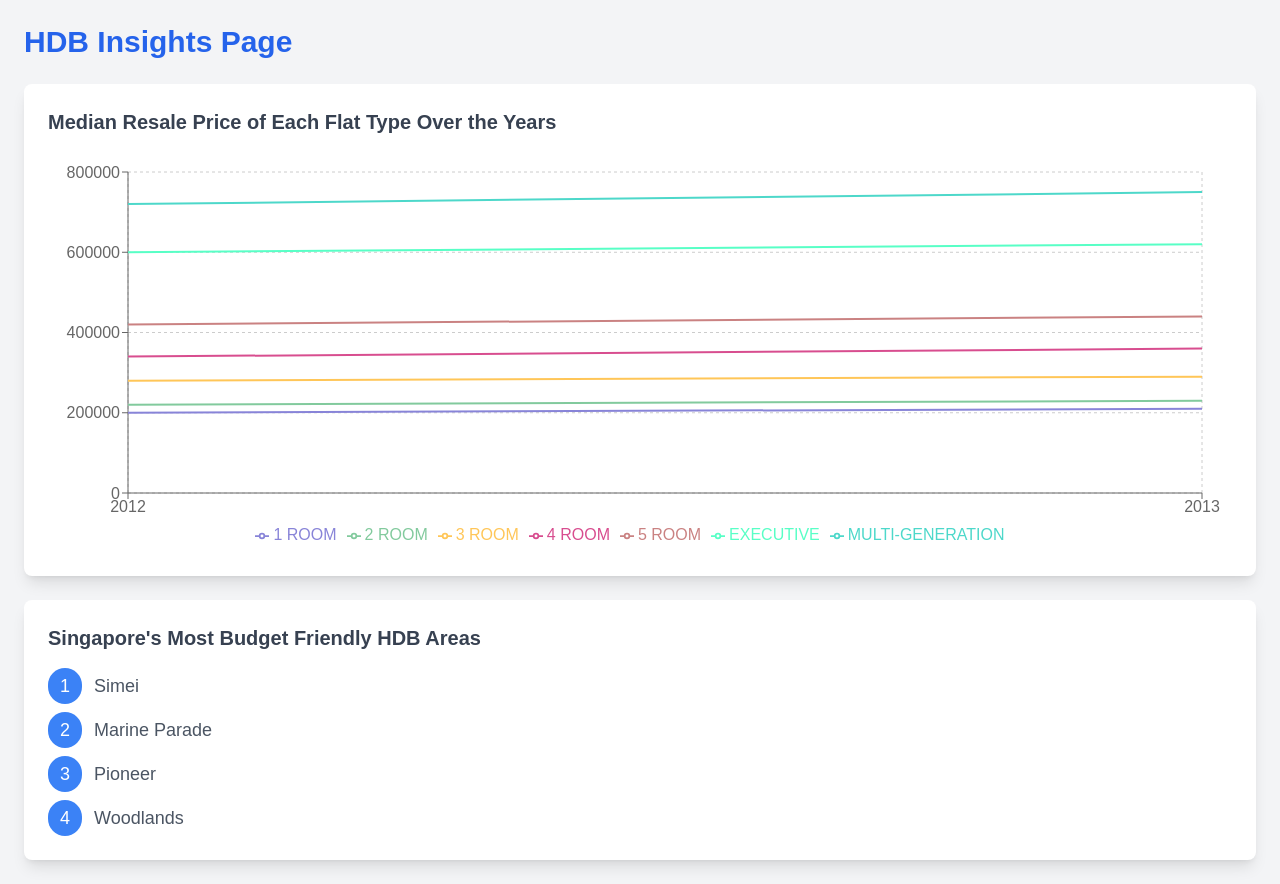
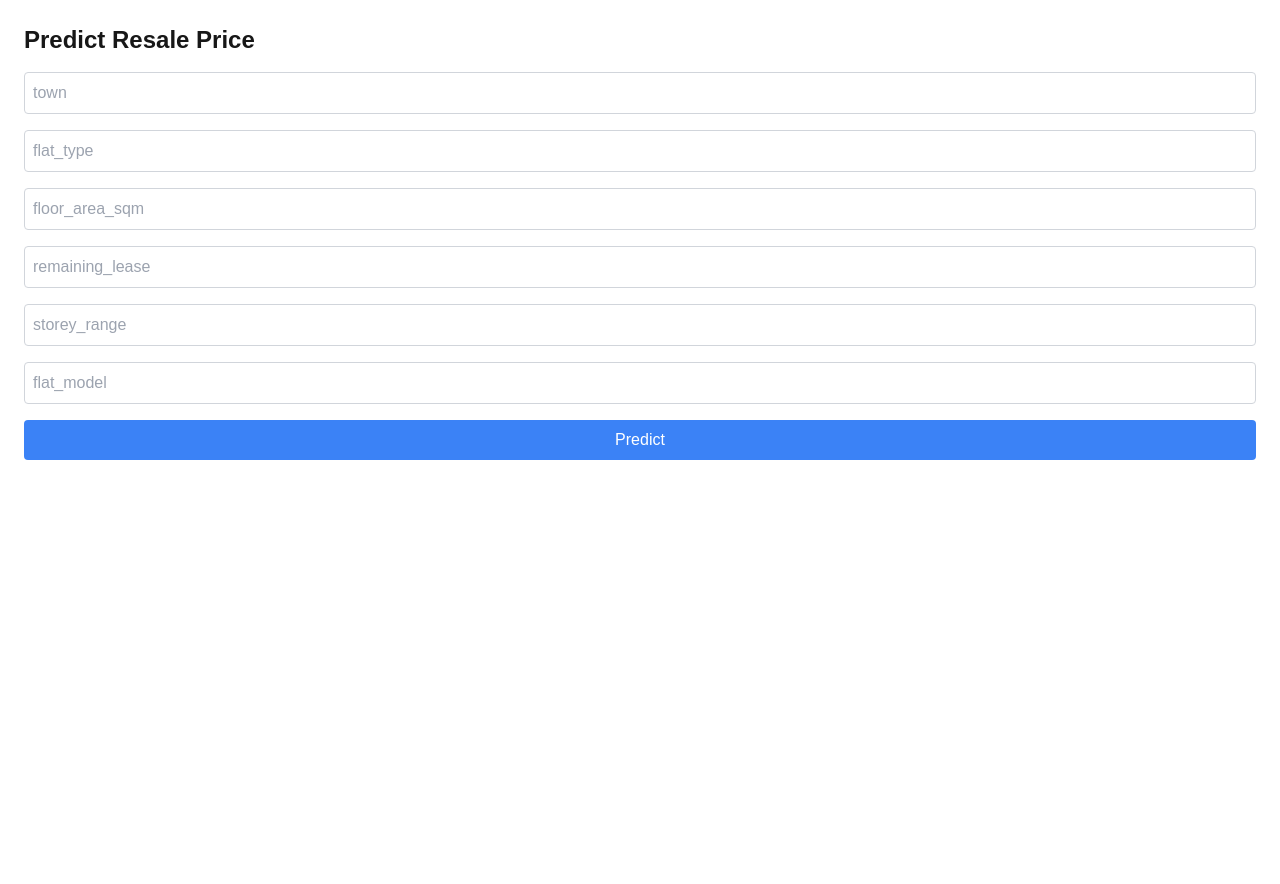
Before and after one commit to Pratz2005/HDB, a Next.js app in the folder smart-hdb-finder/frontend/: page /insights in a window 1280 px wide. After the commit the page ends 800 px from the top, so only its background shows below. Built offline with nearby package versions, Linux system fonts and the light colour scheme.

Commit message:
ignore this

```diff
--- a/smart-hdb-finder/frontend/src/app/insights/page.js
+++ b/smart-hdb-finder/frontend/src/app/insights/page.js
@@ -1,120 +1,56 @@
 "use client";
+import { useState } from "react";
 
-import {
-  LineChart,
-  Line,
-  XAxis,
-  YAxis,
-  CartesianGrid,
-  Tooltip,
-  Legend,
-  ResponsiveContainer,
-} from "recharts";
+export default function PricePredictor() {
+  const [form, setForm] = useState({
+    town: "",
+    flat_type: "",
+    floor_area_sqm: "",
+    remaining_lease: "",
+    storey_range: "",
+    flat_model: "",
+  });
+  const [result, setResult] = useState(null);
 
-// Sample multi-series data:
-// Each object represents one time point (e.g., a year).
-// Keys match flat types, and values are median (or predicted) prices.
-const multiSeriesData = [
-  {
-    year: 2012,
-    "1 ROOM": 200000,
-    "2 ROOM": 220000,
-    "3 ROOM": 280000,
-    "4 ROOM": 340000,
-    "5 ROOM": 420000,
-    EXECUTIVE: 600000,
-    "MULTI-GENERATION": 720000
-  },
-  {
-    year: 2013,
-    "1 ROOM": 210000,
-    "2 ROOM": 230000,
-    "3 ROOM": 290000,
-    "4 ROOM": 360000,
-    "5 ROOM": 440000,
-    EXECUTIVE: 620000,
-    "MULTI-GENERATION": 750000
-  },
-  // ... add more data for additional years
-];
+  const handleChange = (e) => {
+    setForm({ ...form, [e.target.name]: e.target.value });
+  };
 
-// List of flat types to display as separate lines
-const flatTypes = [
-  "1 ROOM",
-  "2 ROOM",
-  "3 ROOM",
-  "4 ROOM",
-  "5 ROOM",
-  "EXECUTIVE",
-  "MULTI-GENERATION"
-];
+  const predictPrice = async () => {
+    const response = await fetch("http://localhost:8000/predict", {
+      method: "POST",
+      headers: { "Content-Type": "application/json" },
+      body: JSON.stringify(form),
+    });
+    const data = await response.json();
+    setResult(data.predicted_price);
+  };
 
-// Example list of budget-friendly areas
-const topAreas = ["Simei", "Marine Parade", "Pioneer", "Woodlands"];
-
-// Optional: define a color palette for each line
-const COLORS = [
-  "#8884d8", // 1 ROOM
-  "#82ca9d", // 2 ROOM
-  "#ffc658", // 3 ROOM
-  "#d84d8f", // 4 ROOM
-  "#ca8282", // 5 ROOM
-  "#58ffc6", // EXECUTIVE
-  "#4dd8ca", // MULTI-GENERATION
-];
-
-export default function Insights() {
   return (
-    <div className="p-6 bg-gray-100 min-h-screen">
-      <h1 className="text-3xl font-bold text-blue-600">HDB Insights Page</h1>
-
-      {/* Chart Section */}
-      <div className="bg-white p-6 shadow-lg rounded-lg mt-6">
-        <h2 className="text-xl font-semibold text-gray-700 mb-4">
-          Median Resale Price of Each Flat Type Over the Years
-        </h2>
-        <ResponsiveContainer width="100%" height={400}>
-          <LineChart
-            data={multiSeriesData}
-            margin={{ top: 20, right: 30, left: 20, bottom: 5 }}
-          >
-            <CartesianGrid strokeDasharray="3 3" />
-            {/* X-axis uses 'year' from our data objects */}
-            <XAxis dataKey="year" />
-            <YAxis />
-            <Tooltip />
-            <Legend />
-
-            {/* Create one <Line> per flat type */}
-            {flatTypes.map((type, index) => (
-              <Line
-                key={type}
-                type="monotone"
-                dataKey={type}
-                stroke={COLORS[index] || "#8884d8"} // Fallback color if needed
-                strokeWidth={2}
-                dot={false}
-              />
-            ))}
-          </LineChart>
-        </ResponsiveContainer>
-      </div>
-
-      {/* Singapore's Most Budget Friendly HDB Areas */}
-      <div className="bg-white p-6 shadow-lg rounded-lg mt-6">
-        <h2 className="text-xl font-semibold text-gray-700">
-          Singapore's Most Budget Friendly HDB Areas
-        </h2>
-        <ul className="mt-4 space-y-2 text-lg text-gray-600">
-          {topAreas.map((area, index) => (
-            <li key={index} className="flex items-center">
-              <span className="bg-blue-500 text-white px-3 py-1 rounded-full mr-3">
-                {index + 1}
-              </span>
-              {area}
-            </li>
-          ))}
-        </ul>
+    <div className="p-6">
+      <h2 className="text-2xl font-bold mb-4">Predict Resale Price</h2>
+      <div className="grid gap-4">
+        {Object.keys(form).map((key) => (
+          <input
+            key={key}
+            name={key}
+            placeholder={key}
+            value={form[key]}
+            onChange={handleChange}
+            className="p-2 border border-gray-300 rounded"
+          />
+        ))}
+        <button
+          onClick={predictPrice}
+          className="bg-blue-500 text-white px-4 py-2 rounded"
+        >
+          Predict
+        </button>
+        {result && (
+          <div className="mt-4 text-lg">
+            <strong>Predicted Price:</strong> ${result}
+          </div>
+        )}
       </div>
     </div>
   );
```
Also changed, not shown: 1 other file (tests, documents, lock files or other folders).
